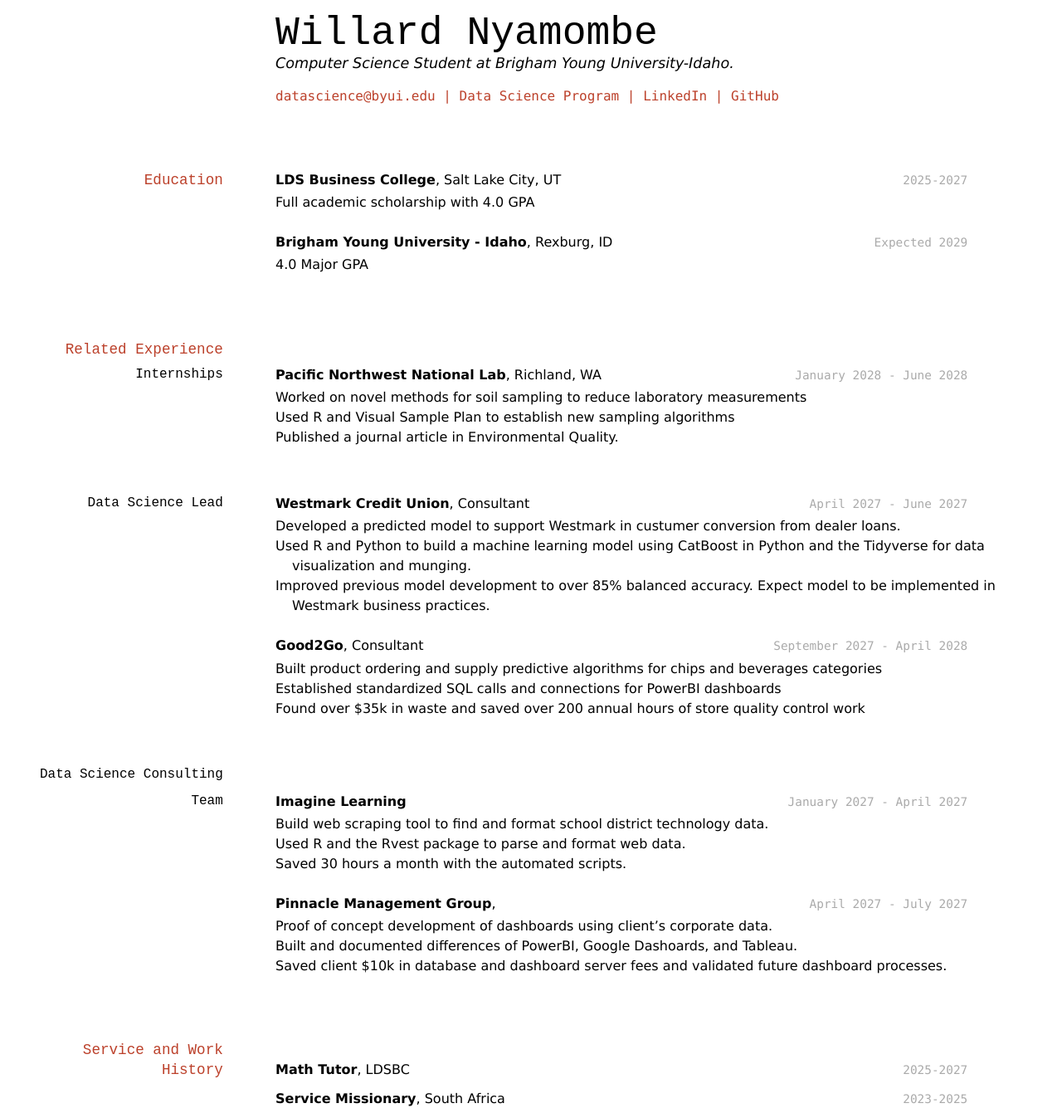
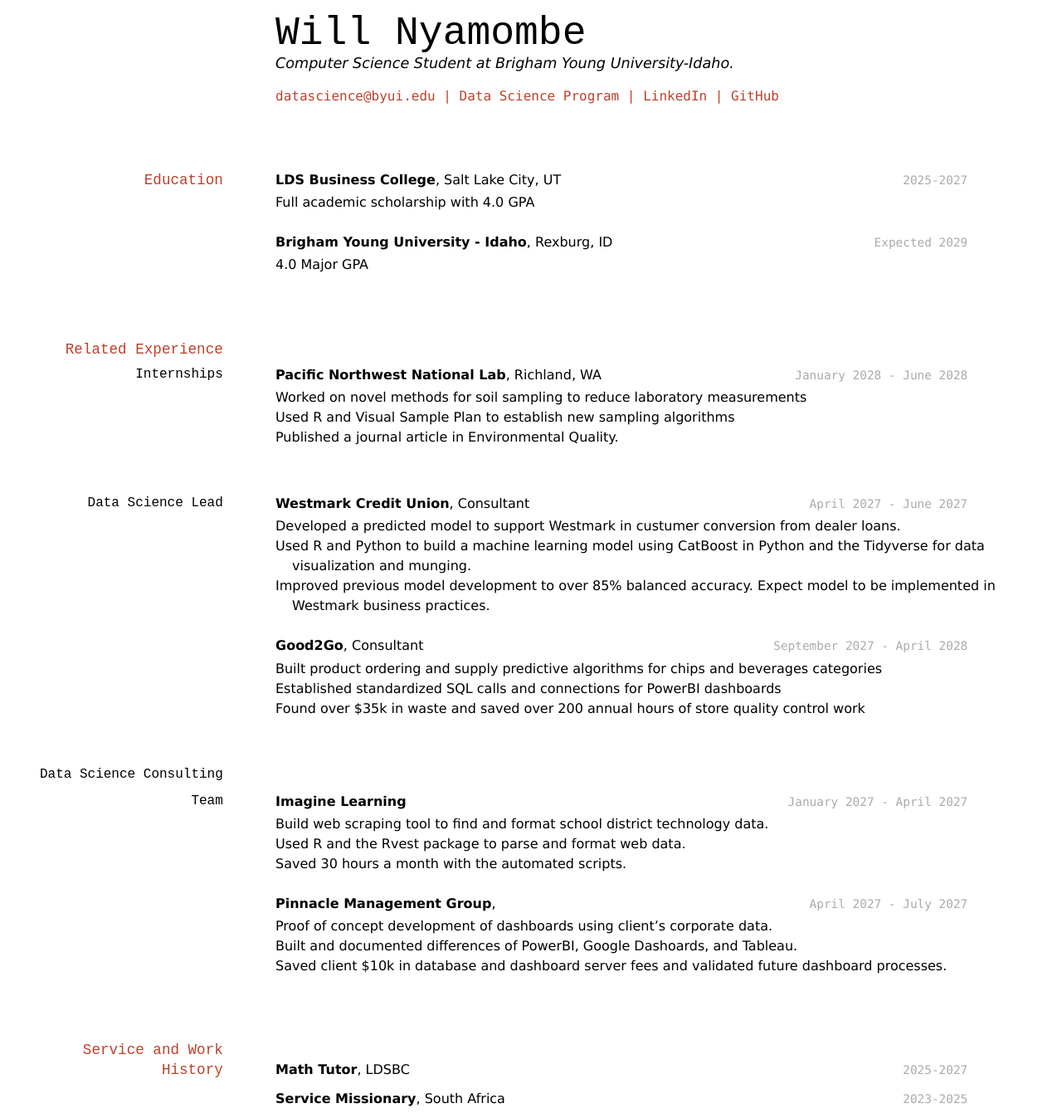
Before and after one commit to willardnyamombe/wnyamombe_resume, a Jekyll site: the page built from docs/index.md, in a window 1280 px wide. Shown: the whole page at 83% size. Built offline with Jekyll 4.4.1, drawn with Linux system fonts in a browser that asks for light colours.

Commit message:
Update index.md

```diff
--- a/docs/index.md
+++ b/docs/index.md
@@ -2,7 +2,7 @@
 layout: cv
 title: Willard Nyamombe's Resume
 ---
-# Willard Nyamombe
+# Will Nyamombe
 Computer Science Student at Brigham Young University-Idaho.
 
 <div id="webaddress">
```
